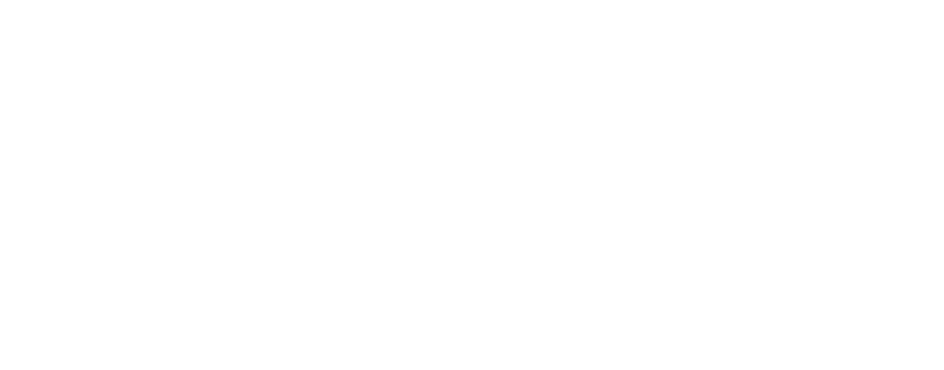
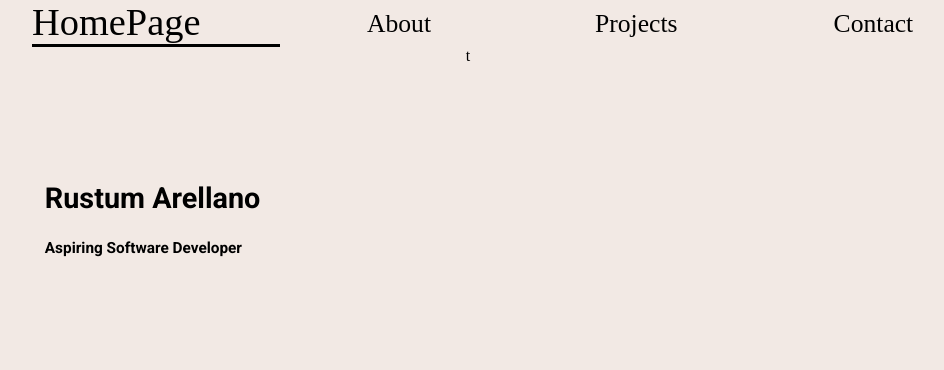
Before and after one commit to rustumsk/home-page, a website built with webpack: page src/index.html in a window 1280 px wide. Shown: the whole page, without its empty margins (128-1072 px from the left). Built offline with nearby package versions, Linux system fonts and the light colour scheme.

Commit message:
initial design done

```diff
--- a/src/index.html
+++ b/src/index.html
@@ -6,6 +6,37 @@
     <title>Document</title>
 </head>
 <body>
-    <div class="container"></div>
+    <div class="container">
+        <header class="nav">
+            <div class="title">
+                <span>HomePage</span>
+            </div>
+            <div class="about">
+                <a href="">About</a>
+            </div>
+            <div class="project">
+                <a href="">Projects</a>
+            </div>
+            <div class="contact">
+                <a href="">Contact</a>
+            </div>
+        </header>
+        <section class="content">
+            <header class="about">
+                <div class="name">
+                    <h1>Rustum Arellano</h1>
+                    <h2>Aspiring Software Developer</h2>
+                </div>
+                <div class="description">t</div>
+            </header>
+            <section class="skills">
+
+            </section>
+            <section class="projects">
+
+            </section>
+        </section>
+        <footer class="contact">Hi</footer>
+    </div>
 </body>
 </html>
--- a/src/index.js
+++ b/src/index.js
@@ -1,3 +1,2 @@
 import './styles.scss'
 console.log("Hello World")
-const a = "fk";
--- a/src/styles.scss
+++ b/src/styles.scss
@@ -0,0 +1,146 @@
+$main-color: #f2e9e4;
+$secondary-color: #c9ada7;
+$tertiary-color: #9a8c98;
+@import url('https://fonts.googleapis.com/css2?family=Roboto:ital,wght@0,100;0,300;0,400;0,500;0,700;0,900;1,100;1,300;1,400;1,500;1,700;1,900&display=swap');
+%for-p-anchor{
+    display: flex;
+    justify-content: center;
+    align-items: center;
+}
+%for-anchor{
+    text-decoration: none;
+    transition: .25s ease-out 0s;
+    font-size: 2vw;
+    color: black;
+    &:hover{
+        transform: translateY(10px);
+        border-bottom: solid black 2px;
+        color: $secondary-color;
+    }
+}
+body{
+    height: 100vh;
+    padding: 0;
+    margin: 0;
+}
+.container{
+    height: 100%;
+    padding-left: 10rem;
+    padding-right: 10rem;
+    background-color: $main-color;
+    display: flex;
+    flex-direction: column;
+    overflow: scroll;
+}
+.nav{
+    position: sticky;
+    flex: .5;
+    display: flex;
+    div{
+        flex: 1;
+    }
+    .title{
+        margin-left: 0;
+        display: grid;
+        place-content: center;
+        flex-shrink: .5;
+        span{
+            animation: 3s loading 1 forwards;
+            font-size: 3vw;
+            padding-right: 5rem;
+            @keyframes loading {
+                from{
+                    transform: translatey(-100px);
+                }
+                70%{
+                    transform: translatey(10px);
+                }
+                to{
+                    transform: translatey(0px);
+                    border-bottom: solid black .2rem;
+                }
+            }
+        }
+    }
+    .about{
+        @extend %for-p-anchor;
+        a{
+            @extend %for-anchor
+        }
+
+    }
+    .project{
+        @extend %for-p-anchor;
+        a{
+            @extend %for-anchor;
+        }
+    }
+    .contact{
+        @extend %for-p-anchor;
+        a{
+            @extend %for-anchor;
+        }
+    }
+}
+.content{
+    flex: 4;
+    padding-left: 1vw;
+    .about{
+        height: 20em;
+        display: flex;
+        .name{
+            flex: .8;
+            display: flex;
+            flex-direction: column;
+            align-items: start;
+            justify-content: center;
+            font-size: 1.5vw;
+            font-family: 'Roboto';
+            h1{
+                animation: 1s slide-in 1;
+                transition: transform 2s ease-in 0s;
+                &:hover{
+                    transform: rotatex(340deg);
+                }
+                @keyframes slide-in {
+                    from{
+                        transform: translateX(-50vw);
+                    }
+                    to{
+                        transform: translateX(0px);
+                    }
+                }
+            }
+            h2{
+                padding: 0;
+                margin: 0;
+                font-size: 1.2vw;
+                animation: 5s fade-in 1;
+                transition: transform 2s ease-in 0s;
+                &:hover{
+                    transform: translateX(10%);
+                }
+                @keyframes fade-in {
+                    from{
+                        opacity: 0;
+                    }
+                    to{
+                        opacity: 1;
+                    }
+                }
+            }
+        }
+        .description{
+            flex: 1;
+        }
+    }
+    .skills{
+        height: 15rem;
+    }
+    .projects{
+        height: 40rem;
+    }
+}
+.contact{
+    flex: 1;
+}
--- a/webpack.config.js
+++ b/webpack.config.js
@@ -1,6 +1,5 @@
 const path = require('path');
 const HtmlWebpackPlugin = require('html-webpack-plugin');
-const ESLintPlugin = require('eslint-webpack-plugin');
  module.exports = {
     plugins: [
         new HtmlWebpackPlugin({
```
Also changed, not shown: dist/bundle.js, dist/index.html.
